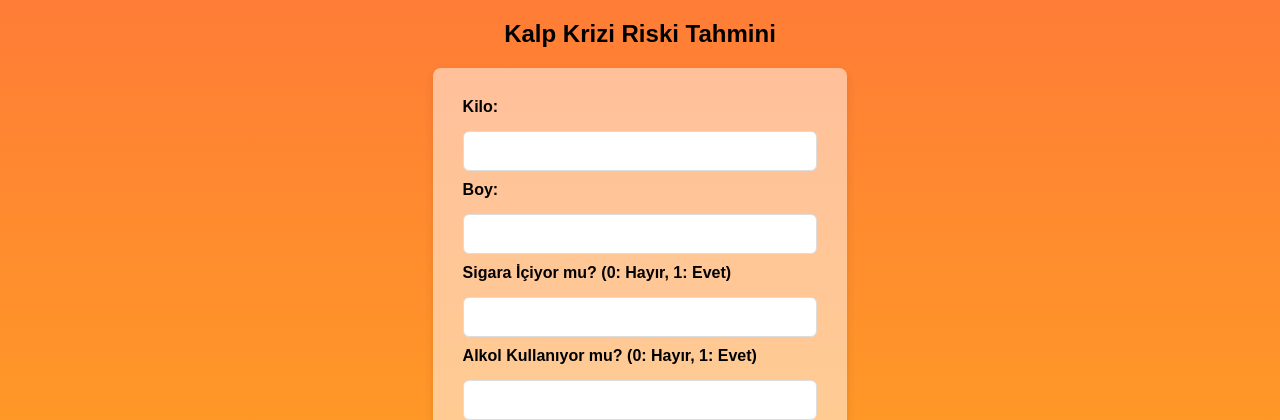
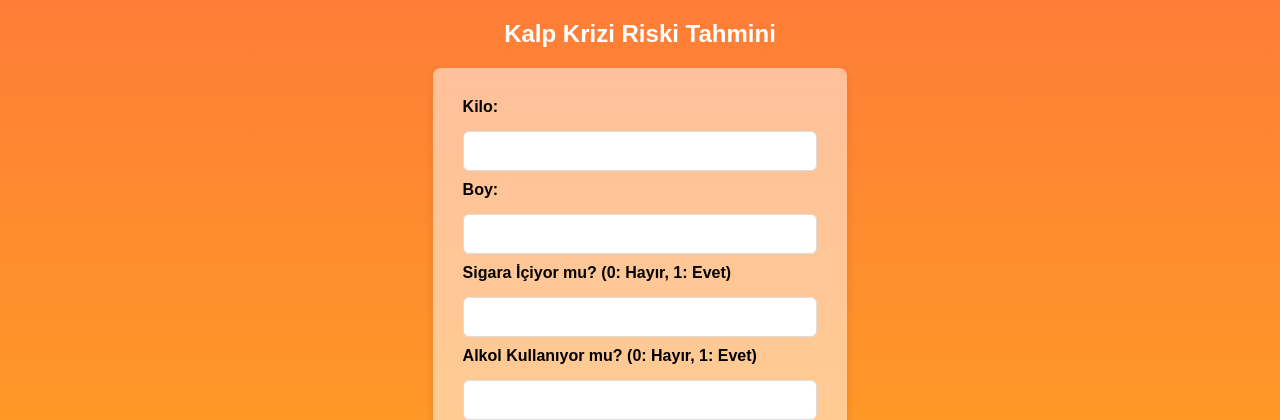
Before and after one commit to kbaltaci/KalpGozcusu, a Flask app: page / in a window 1280 px wide. Shown: the top 420 px of the page. Run offline with Flask 3, Linux system fonts and the light colour scheme.

Commit message:
Update index.html

```diff
--- a/templates/index.html
+++ b/templates/index.html
@@ -39,7 +39,7 @@ body {
 
         h2 {
             text-align: center;
-            color: black;
+            color: white;
             margin-bottom: 20px;
         }
 
```
